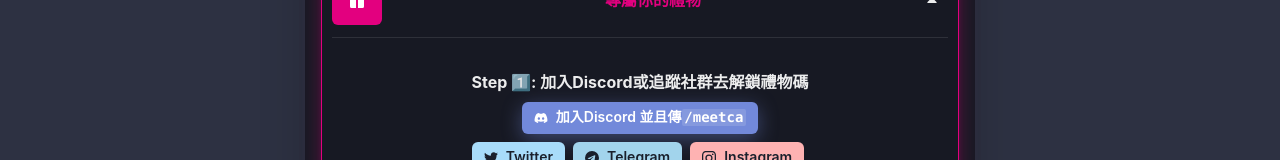
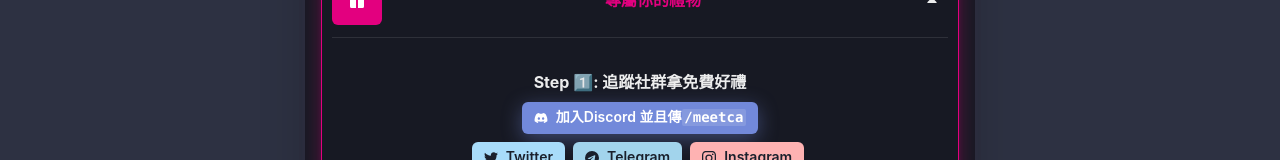
Before and after one commit to Crypto-Arsenal/links, a Next.js app: page / in a window 1280 px wide. Shown: the part 615-775 px from the top of the page. Built offline with nearby package versions, Linux system fonts and the light colour scheme; no server answers.

Commit message:
feat: meet ca

```diff
--- a/internationalization/locales/zh/zh_TW.ts
+++ b/internationalization/locales/zh/zh_TW.ts
@@ -15,7 +15,7 @@ export const zh_TW = {
   },
   meetTaipei: {
     'Meet Taipei 2022': '2022 Meet Taipei 創新創業嘉年華',
-    'Join Discord and Receive Gift Code': '加入Discord或追蹤社群去解鎖禮物碼',
+    'Join Discord and Receive Gift Code': '追蹤社群拿免費好禮',
     'Sign Up and Unlock Starter Plan': '註冊並解鎖Starter訂閱',
     'Your Sign Up Link': '你的專屬註冊連結',
     'Register and redeem the Gift Code': '註冊並兌換禮品碼去解鎖訂閱',
```
